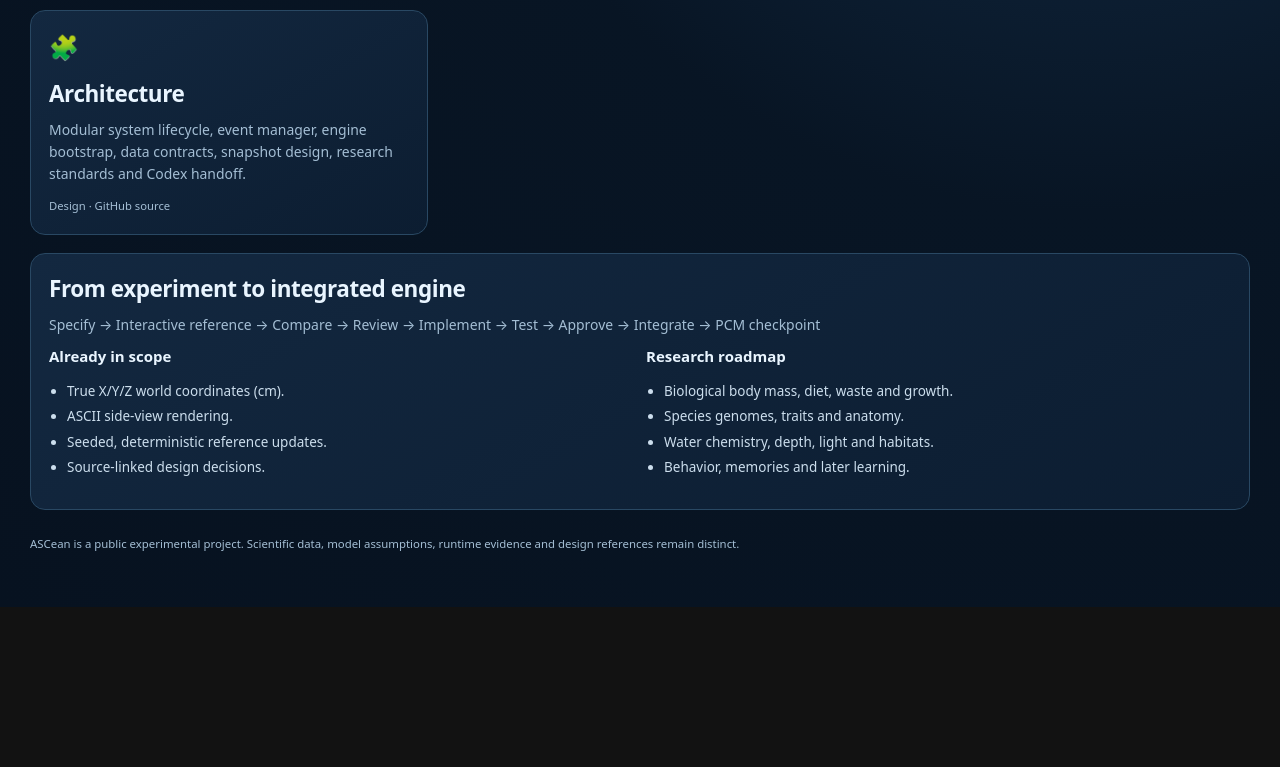
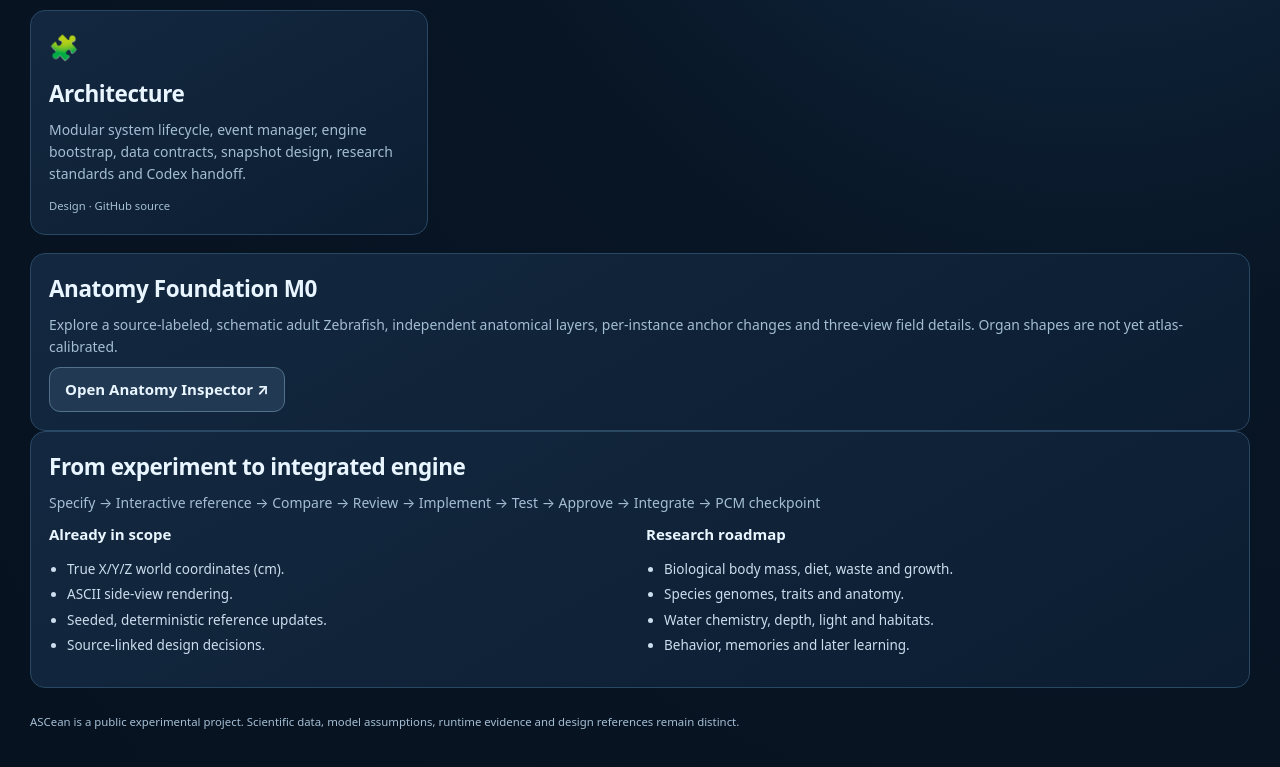
Before and after one commit to DorManDel/ASCean, a plain HTML site: page site/index.html in a window 1280 px wide. Shown: the part 743-1510 px from the top of the page. Before the commit the page ends 1350 px from the top, so only its background shows below. Drawn offline with Linux system fonts and the light colour scheme.

Commit message:
feat(anatomy): expose M0 inspector and test alongside reference lab

```diff
--- a/site/index.html
+++ b/site/index.html
@@ -1,9 +1,10 @@
 <!doctype html><html lang="en"><head><meta charset="utf-8"><meta name="viewport" content="width=device-width,initial-scale=1"><meta name="theme-color" content="#071220"><title>ASCean — Ocean & Mechanics Lab</title><link rel="stylesheet" href="./assets/site.css"></head>
-<body><header class="topbar"><a class="brand" href="./"><span class="mark">🌊</span>ASCean</a><nav class="toplinks" aria-label="Main"><a href="./lab/">Mechanics Lab</a><a href="./foundations/">Foundations</a><a href="./ocean/">Ocean</a><a href="https://github.com/DorManDel/ASCean" target="_blank" rel="noopener">GitHub</a></nav></header>
-<main class="container"><section class="hero"><div class="eyebrow">ASCII Ocean · living simulation research</div><h1>Build the ocean.<br>Understand every mechanism.</h1><p>One future simulation engine, two experiences. Explore algorithms in a living Mechanics Lab before integrating them into the ocean. All biology and physics demonstrations disclose their evidence level.</p><div class="actions"><a class="btn primary" href="./lab/">Open Mechanics Lab ↗</a><a class="btn" href="./ocean/">Open Ocean Sandbox ↗</a><a class="btn" href="./foundations/">Explore Foundations ↗</a></div><p class="meta">Current stage: M0 prototype / architecture. Not a validated scientific simulation.</p></section>
+<body><header class="topbar"><a class="brand" href="./"><span class="mark">🌊</span>ASCean</a><nav class="toplinks" aria-label="Main"><a href="./lab/">Mechanics Lab</a><a href="./foundations/">Foundations</a><a href="./anatomy/">Anatomy</a><a href="./ocean/">Ocean</a><a href="https://github.com/DorManDel/ASCean" target="_blank" rel="noopener">GitHub</a></nav></header>
+<main class="container"><section class="hero"><div class="eyebrow">ASCII Ocean · living simulation research</div><h1>Build the ocean.<br>Understand every mechanism.</h1><p>One future simulation engine, two experiences. Explore algorithms in a living Mechanics Lab before integrating them into the ocean. All biology and physics demonstrations disclose their evidence level.</p><div class="actions"><a class="btn primary" href="./lab/">Open Mechanics Lab ↗</a><a class="btn" href="./ocean/">Open Ocean Sandbox ↗</a><a class="btn" href="./foundations/">Explore Foundations ↗</a><a class="btn" href="./anatomy/">Anatomy Foundation ↗</a></div><p class="meta">Current stage: M0 prototype / architecture. Not a validated scientific simulation.</p></section>
 <section class="cards"><a class="panel tile" href="./lab/"><div class="symbol">🔬</div><h2>Mechanics Lab</h2><p>Real interactive reference tests for 3D proximity, stable entity IDs, numeric precision, memory and fixed-timestep motion.</p><span class="meta">Prototype · Live controls</span></a>
 <a class="panel tile" href="./ocean/"><div class="symbol">🐟</div><h2>Ocean Sandbox</h2><p>A small moving ASCII world that imports the same reference World module as the lab. A testing sandbox, not the final engine.</p><span class="meta">Prototype · Shared code</span></a>
 <a class="panel tile" href="./foundations/"><div class="symbol">🧬</div><h2>Entity Foundations</h2><p>Interactive architecture decisions: dense SoA, stable IDs, Blueprint resolution, Field Dictionary and the mechanics workflow.</p><span class="meta">Design explorer · In review</span></a>
 <a class="panel tile" href="https://github.com/DorManDel/ASCean/blob/main/docs/ARCHITECTURE.md" target="_blank" rel="noopener"><div class="symbol">🧩</div><h2>Architecture</h2><p>Modular system lifecycle, event manager, engine bootstrap, data contracts, snapshot design, research standards and Codex handoff.</p><span class="meta">Design · GitHub source</span></a></section>
+<section class="panel"><h2>Anatomy Foundation M0</h2><p>Explore a source-labeled, schematic adult Zebrafish, independent anatomical layers, per-instance anchor changes and three-view field details. Organ shapes are not yet atlas-calibrated.</p><a class="btn" href="./anatomy/">Open Anatomy Inspector ↗</a></section>
 <section class="panel"><h2>From experiment to integrated engine</h2><p class="muted">Specify → Interactive reference → Compare → Review → Implement → Test → Approve → Integrate → PCM checkpoint</p><div class="grid-2"><div><h3>Already in scope</h3><ul class="bullets"><li>True X/Y/Z world coordinates (cm).</li><li>ASCII side-view rendering.</li><li>Seeded, deterministic reference updates.</li><li>Source-linked design decisions.</li></ul></div><div><h3>Research roadmap</h3><ul class="bullets"><li>Biological body mass, diet, waste and growth.</li><li>Species genomes, traits and anatomy.</li><li>Water chemistry, depth, light and habitats.</li><li>Behavior, memories and later learning.</li></ul></div></div></section>
 <div class="footer">ASCean is a public experimental project. Scientific data, model assumptions, runtime evidence and design references remain distinct.</div></main></body></html>
```
